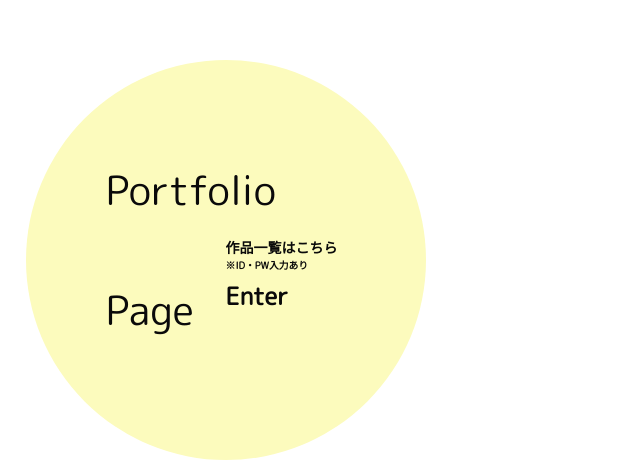
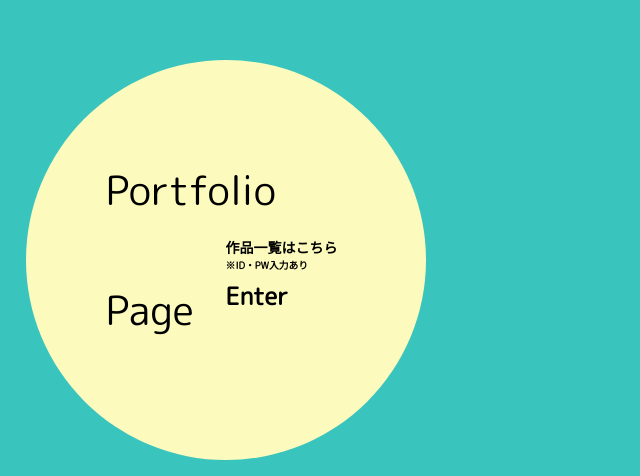
Before and after one commit to nn-TTT/pfwnt, a Next.js app: page / in a window 1280 px wide. Shown: the part 324-800 px from the top of the page, without its empty margins (0-640 px from the left). Built offline with nearby package versions, Linux system fonts and the light colour scheme; a web font is replaced by a local one.

Commit message:
トップページ

```diff
--- a/app/globals.css
+++ /dev/null
@@ -1,90 +0,0 @@
-@tailwind base;
-@tailwind components;
-@tailwind utilities;
-
-:root {
-  --foreground-rgb: 0, 0, 0;
-  --background-start-rgb: 214, 219, 220;
-  --background-end-rgb: 255, 255, 255;
-}
-
-@media (prefers-color-scheme: dark) {
-  :root {
-    --foreground-rgb: 255, 255, 255;
-    --background-start-rgb: 0, 0, 0;
-    --background-end-rgb: 0, 0, 0;
-  }
-}
-
-
-
-@layer base {
-  :root {
-    --background: 0 0% 100%;
-    --foreground: 0 0% 3.9%;
-    --card: 0 0% 100%;
-    --card-foreground: 0 0% 3.9%;
-    --popover: 0 0% 100%;
-    --popover-foreground: 0 0% 3.9%;
-    --primary: 0 0% 9%;
-    --primary-foreground: 0 0% 98%;
-    --secondary: 0 0% 96.1%;
-    --secondary-foreground: 0 0% 9%;
-    --muted: 0 0% 96.1%;
-    --muted-foreground: 0 0% 45.1%;
-    --accent: 0 0% 96.1%;
-    --accent-foreground: 0 0% 9%;
-    --destructive: 0 84.2% 60.2%;
-    --destructive-foreground: 0 0% 98%;
-    --border: 0 0% 89.8%;
-    --input: 0 0% 89.8%;
-    --ring: 0 0% 3.9%;
-    --chart-1: 12 76% 61%;
-    --chart-2: 173 58% 39%;
-    --chart-3: 197 37% 24%;
-    --chart-4: 43 74% 66%;
-    --chart-5: 27 87% 67%;
-    --radius: 0.5rem;
-  }
-  .dark {
-    --background: 0 0% 3.9%;
-    --foreground: 0 0% 98%;
-    --card: 0 0% 3.9%;
-    --card-foreground: 0 0% 98%;
-    --popover: 0 0% 3.9%;
-    --popover-foreground: 0 0% 98%;
-    --primary: 0 0% 98%;
-    --primary-foreground: 0 0% 9%;
-    --secondary: 0 0% 14.9%;
-    --secondary-foreground: 0 0% 98%;
-    --muted: 0 0% 14.9%;
-    --muted-foreground: 0 0% 63.9%;
-    --accent: 0 0% 14.9%;
-    --accent-foreground: 0 0% 98%;
-    --destructive: 0 62.8% 30.6%;
-    --destructive-foreground: 0 0% 98%;
-    --border: 0 0% 14.9%;
-    --input: 0 0% 14.9%;
-    --ring: 0 0% 83.1%;
-    --chart-1: 220 70% 50%;
-    --chart-2: 160 60% 45%;
-    --chart-3: 30 80% 55%;
-    --chart-4: 280 65% 60%;
-    --chart-5: 340 75% 55%;
-  }
-}
-
-
-
-@layer base {
-  * {
-    @apply border-border;
-  }
-  body {
-    @apply bg-background text-foreground;
-  }
-}
-
-body {
-  font-family: 'M PLUS Rounded 1c', 'Noto Sans JP', 'nicomoji', sans-serif;
-}
--- /dev/null
+++ b/app/globals.scss
@@ -0,0 +1,59 @@
+@tailwind base;
+@tailwind components;
+@tailwind utilities;
+
+:root {
+  --bg: #39c4be;
+}
+/* 追加のリセットCSS（既存サイトで使っていたものを反映） */
+*, *::before, *::after {
+  box-sizing: border-box;
+}
+* {
+  margin: 0;
+  padding: 0;
+}
+a {
+  text-decoration: none;
+}
+ul[role="list"],
+ol[role="list"],
+ul, ol, dl {
+  list-style: none;
+}
+html:focus-within {
+  scroll-behavior: smooth;
+}
+body {
+  min-height: 100vh;
+  text-rendering: optimizeSpeed;
+  line-height: 1.5;
+}
+a:not([class]) {
+  text-decoration-skip-ink: auto;
+}
+img, picture {
+  max-width: 100%;
+  display: block;
+  margin: 0 auto;
+}
+input, button, textarea, select {
+  font: inherit;
+}
+@media (prefers-reduced-motion: reduce) {
+  html:focus-within {
+    scroll-behavior: auto;
+  }
+  *, *::before, *::after {
+    animation-duration: .01ms !important;
+    animation-iteration-count: 1 !important;
+    transition-duration: .01ms !important;
+    scroll-behavior: auto !important;
+  }
+}
+
+
+body {
+  background-color: var(--bg);
+  font-family: 'M PLUS Rounded 1c', 'Noto Sans JP', 'nicomoji', sans-serif;
+}
--- a/app/layout.tsx
+++ b/app/layout.tsx
@@ -1,5 +1,5 @@
 import type { Metadata } from "next";
-import "./globals.css";
+import "./globals.scss";
 
 export const metadata: Metadata = {
   title: "My Portfolio",
```
Also changed, not shown: 1 other file (tests, documents, lock files or other folders).
